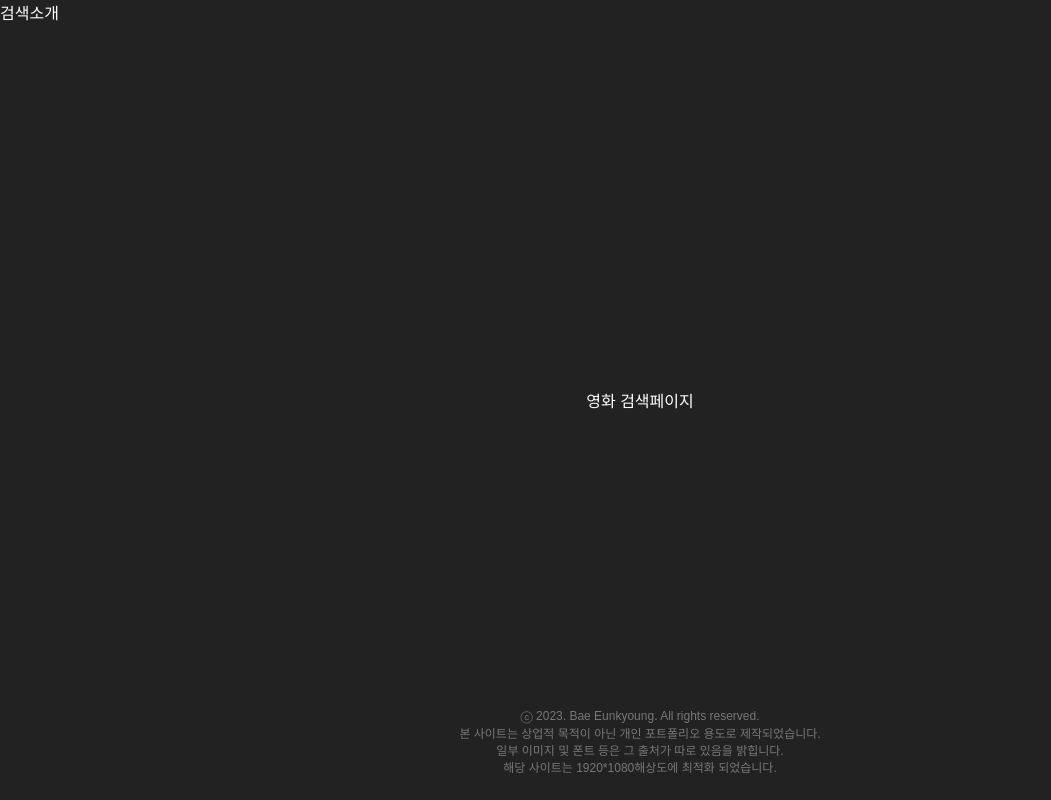
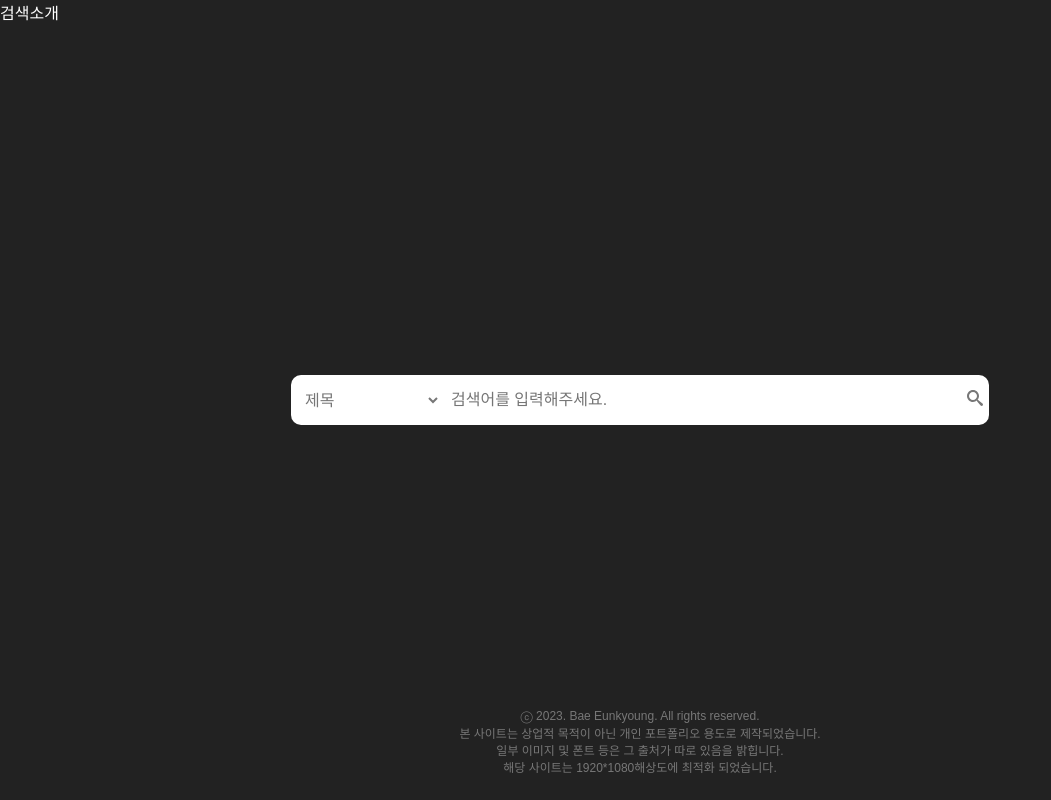
Before and after one commit to eun9705/movie-app, a React (Create React App) app: page / in a window 1280 px wide. Shown: the whole page, without its empty margins (0-1051 px from the left). Built offline with nearby package versions, Linux system fonts and the light colour scheme; no server answers.

Commit message:
add : kmdb 연결

```diff
--- a/package.json
+++ b/package.json
@@ -11,8 +11,10 @@
     "@types/react": "^18.2.8",
     "@types/react-dom": "^18.2.4",
     "@types/react-router-dom": "^5.3.3",
+    "axios": "^1.4.0",
     "react": "^18.2.0",
     "react-dom": "^18.2.0",
+    "react-icons": "^4.9.0",
     "react-router-dom": "^6.11.2",
     "react-scripts": "5.0.1",
     "typescript": "^4.9.5",
--- /dev/null
+++ b/src/Components/SearchForm.tsx
@@ -0,0 +1,27 @@
+import axios from "axios";
+import { ImSearch } from 'react-icons/im';
+
+const SearchForm = () => {
+    const api_key = process.env.REACT_APP_KMDB_KEY;
+    const submitHandler = async(e:React.ChangeEvent<HTMLFormElement>) => {
+        e.preventDefault();
+        let searchTypeVal = e.target.searchType.value;
+        let searchContextVal = e.target.searchContext.value;
+        const res = await axios.get(`http://api.koreafilm.or.kr/openapi-data2/wisenut/search_api/search_json2.jsp?collection=kmdb_new2&detail=Y&${searchTypeVal}=${searchContextVal}&ServiceKey=${api_key}`);
+        console.log(res);
+    }
+    return <form onSubmit={submitHandler} className="search-form">
+        <label htmlFor="search-type"></label>
+        <select name="searchType" id="search-type">
+            <option value="title">제목</option>
+            <option value="director">감독</option>
+        </select>
+        <label htmlFor="search-context"></label>
+        <input type="text" placeholder="검색어를 입력해주세요." name="searchContext" required id="search-context"/>
+        <button type="submit">
+            <ImSearch />
+        </button>
+    </form>
+}
+
+export default SearchForm;
--- a/src/Pages/MovieMain.tsx
+++ b/src/Pages/MovieMain.tsx
@@ -1,7 +1,9 @@
+import SearchForm from "../Components/SearchForm";
+
 const MovieMain = () => {
     return <>
         <section className="movie-main">
-            영화 검색페이지
+            <SearchForm />
         </section>
     </>
 }
--- a/src/style/css/movie.css
+++ b/src/style/css/movie.css
@@ -15,3 +15,34 @@
   width: 100vw;
   height: 100vh;
 }
+
+.search-form {
+  display: -webkit-box;
+  display: -ms-flexbox;
+  display: flex;
+  -webkit-box-orient: horizontal;
+  -webkit-box-direction: normal;
+      -ms-flex-direction: row;
+          flex-direction: row;
+  -webkit-box-align: center;
+      -ms-flex-align: center;
+          align-items: center;
+  -webkit-box-pack: justify;
+      -ms-flex-pack: justify;
+          justify-content: space-between;
+  height: 5rem;
+  background-color: #FFF;
+  border-radius: 1rem;
+}
+.search-form * {
+  background-color: transparent;
+  color: #777;
+}
+.search-form select {
+  width: 15rem;
+  padding: 1rem;
+}
+.search-form input {
+  width: 50rem;
+  padding: 1rem;
+}
--- a/src/style/css/reset.css
+++ b/src/style/css/reset.css
@@ -43,3 +43,5 @@ table {
 }
 
 a { text-decoration: none; }
+
+select,input,button { border: none; }
--- a/src/style/scss/_globalStyle.scss
+++ b/src/style/scss/_globalStyle.scss
@@ -1,6 +1,6 @@
 //색깔 변수
 $main-color: #222;
-$font-color: #FFF;
+$white: #FFF; //main-font-color
 $sub-font-color: #777;
 
 //폰트굵기
--- a/src/style/scss/movie.scss
+++ b/src/style/scss/movie.scss
@@ -2,3 +2,12 @@
 .movie-main {
     @include flex-box(column);width: 100vw;height: 100vh;
 }
+
+//검색창
+.search-form {
+    @include flex-box($justify:space-between);height:5rem;
+    background-color: $white;border-radius:1rem;
+    * { background-color: transparent;color: $sub-font-color; }
+    select { width:15rem;padding:1rem; }
+    input { width:50rem;padding:1rem; }
+}
```
Also changed, not shown: src/Components/SquareList.tsx (added, +7 -0 lines), src/style/scss/common.scss (+4 -4 lines), 2 other files (tests, documents, lock files or other folders).
